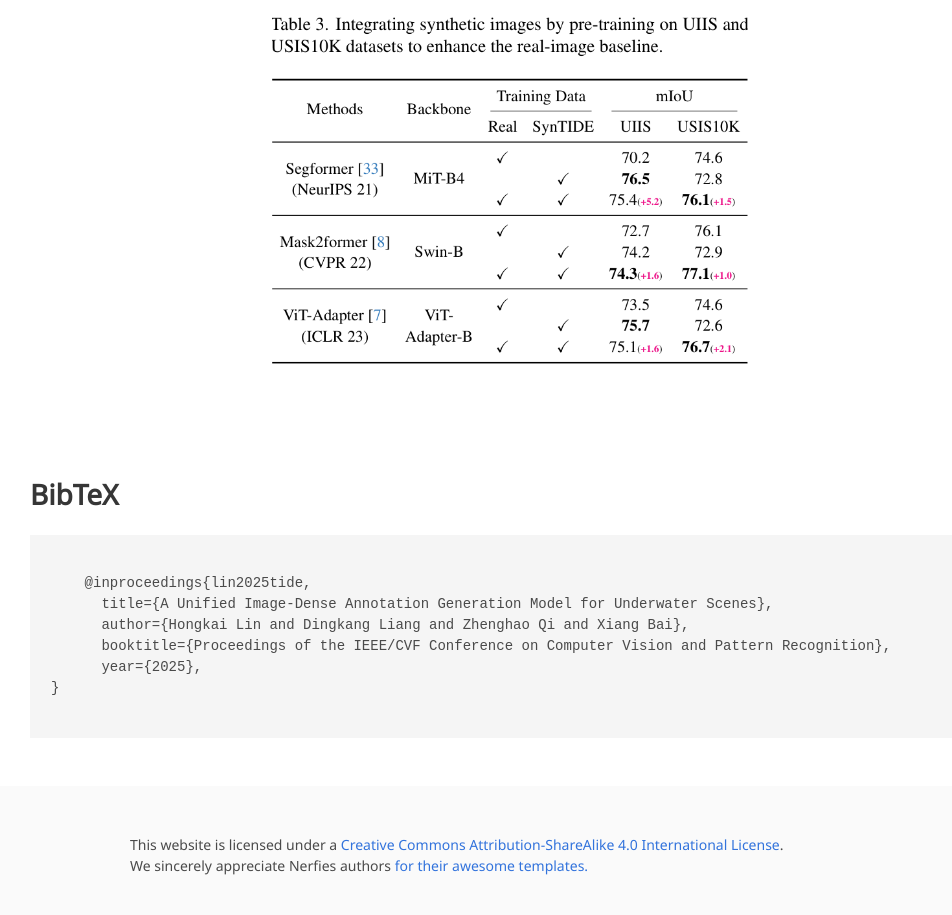
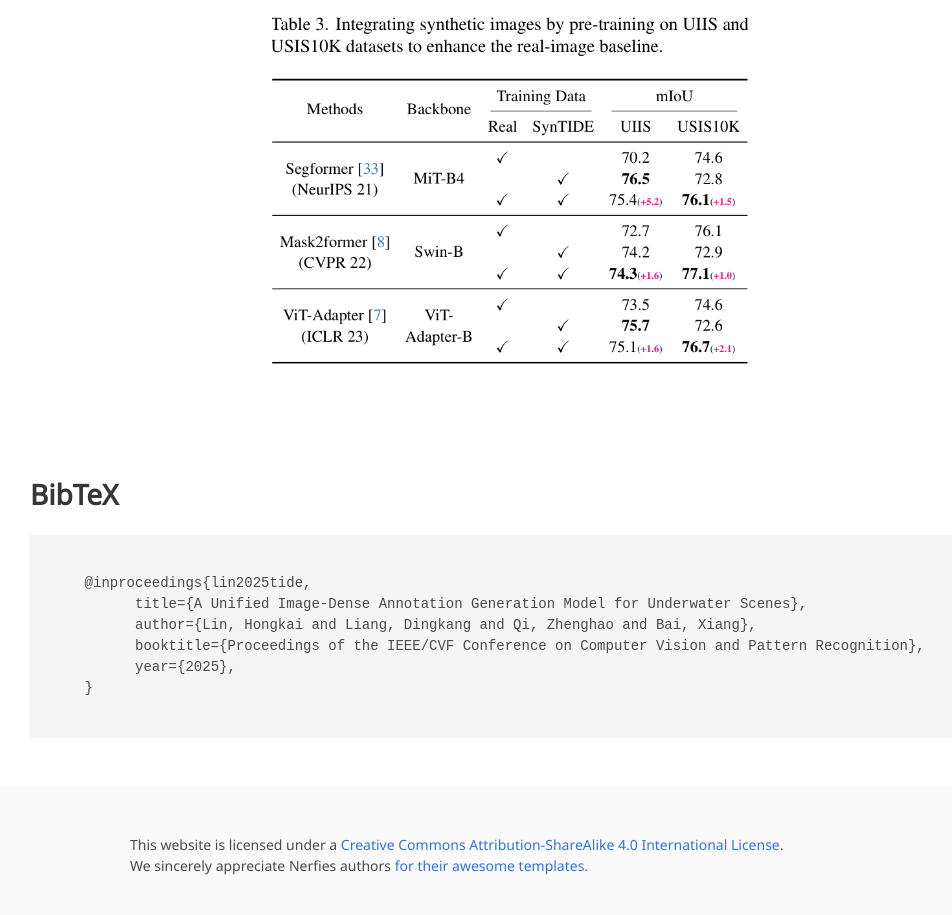
Before and after one commit to HongkLin/TIDE, a plain HTML site: page index.html in a window 1280 px wide. Shown: the part 3343-4258 px from the top of the page, without its empty margins (130-1082 px from the left). Drawn offline with nearby package versions, Linux system fonts and the light colour scheme; a script that the page names is missing; some icons are missing; a web font is replaced by a local one.

Commit message:
update page

```diff
--- a/index.html
+++ b/index.html
@@ -211,11 +211,11 @@
     <h2 class="title">BibTeX</h2>
     <pre><code>
     @inproceedings{lin2025tide,
-      title={A Unified Image-Dense Annotation Generation Model for Underwater Scenes},
-      author={Hongkai Lin and Dingkang Liang and Zhenghao Qi and Xiang Bai},
-      booktitle={Proceedings of the IEEE/CVF Conference on Computer Vision and Pattern Recognition},
-      year={2025},
-}
+          title={A Unified Image-Dense Annotation Generation Model for Underwater Scenes},
+          author={Lin, Hongkai and Liang, Dingkang and Qi, Zhenghao and Bai, Xiang},
+          booktitle={Proceedings of the IEEE/CVF Conference on Computer Vision and Pattern Recognition},
+          year={2025},
+    }
     </code></pre>
   </div>
 </section>
```
